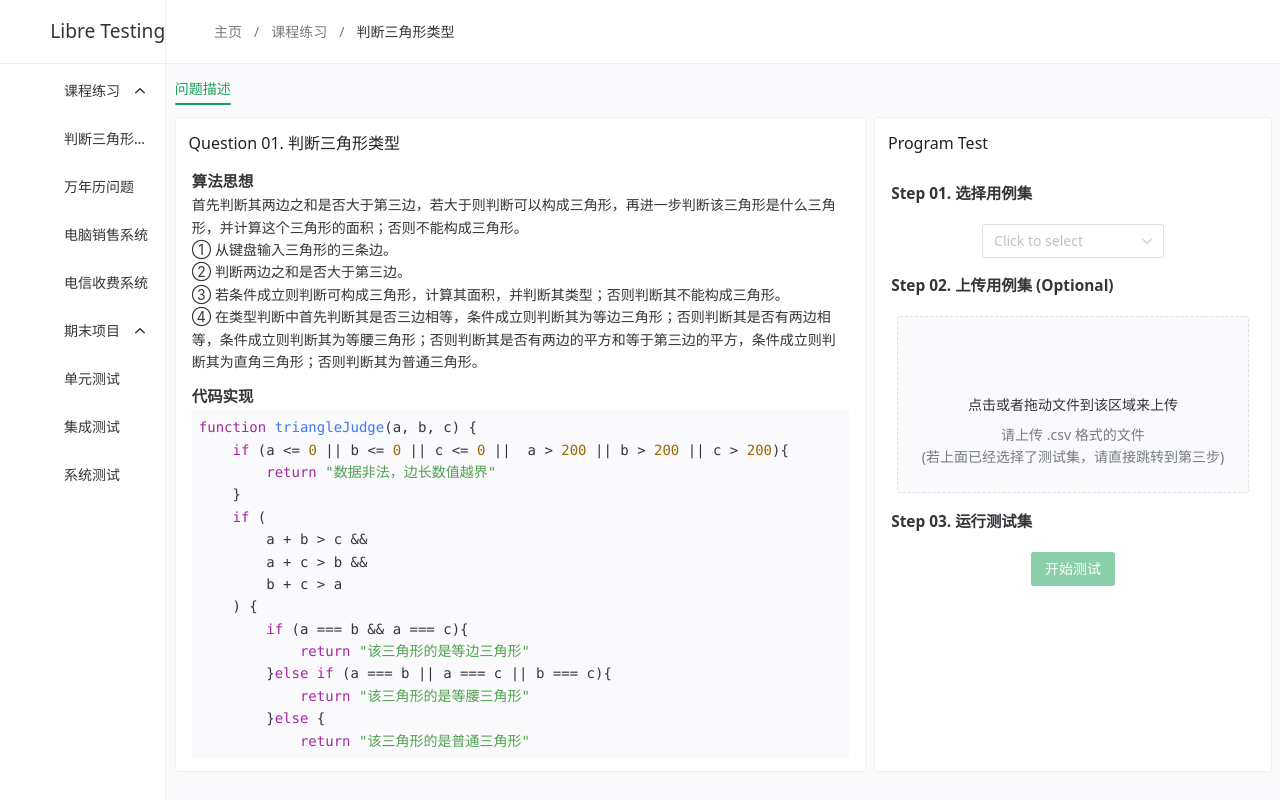
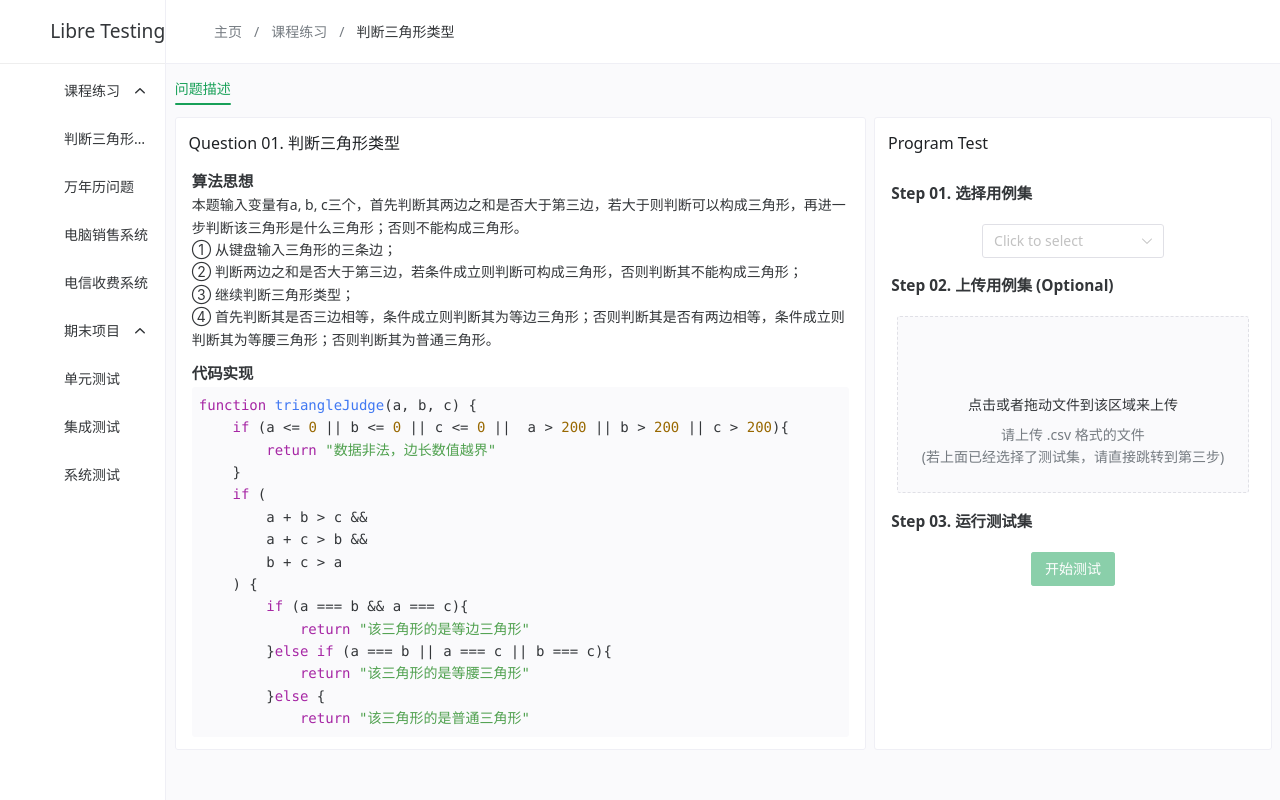
Before and after one commit to 3fuyang/libre-testing, a Vue app: page /triangle-judge in a window 1280 px wide. Built offline with nearby package versions, Linux system fonts and the light colour scheme; some icons are missing.

Commit message:
三角形问题描述修改

```diff
--- a/src/views/exercise/TriangleJudge.vue
+++ b/src/views/exercise/TriangleJudge.vue
@@ -10,11 +10,11 @@
       算法思想
     </template>
     <template #detail>
-      首先判断其两边之和是否大于第三边，若大于则判断可以构成三角形，再进一步判断该三角形是什么三角形，并计算这个三角形的面积；否则不能构成三角形。
-      <br/>① 从键盘输入三角形的三条边。
-      <br/>② 判断两边之和是否大于第三边。
-      <br/>③ 若条件成立则判断可构成三角形，计算其面积，并判断其类型；否则判断其不能构成三角形。
-      <br/>④ 在类型判断中首先判断其是否三边相等，条件成立则判断其为等边三角形；否则判断其是否有两边相等，条件成立则判断其为等腰三角形；否则判断其是否有两边的平方和等于第三边的平方，条件成立则判断其为直角三角形；否则判断其为普通三角形。
+      本题输入变量有a, b, c三个，首先判断其两边之和是否大于第三边，若大于则判断可以构成三角形，再进一步判断该三角形是什么三角形；否则不能构成三角形。
+      <br/>① 从键盘输入三角形的三条边；
+      <br/>② 判断两边之和是否大于第三边，若条件成立则判断可构成三角形，否则判断其不能构成三角形；
+      <br/>③ 继续判断三角形类型；
+      <br/>④ 首先判断其是否三边相等，条件成立则判断其为等边三角形；否则判断其是否有两边相等，条件成立则判断其为等腰三角形；否则判断其为普通三角形。
     </template>
   </test-panel>
 </template>
```
